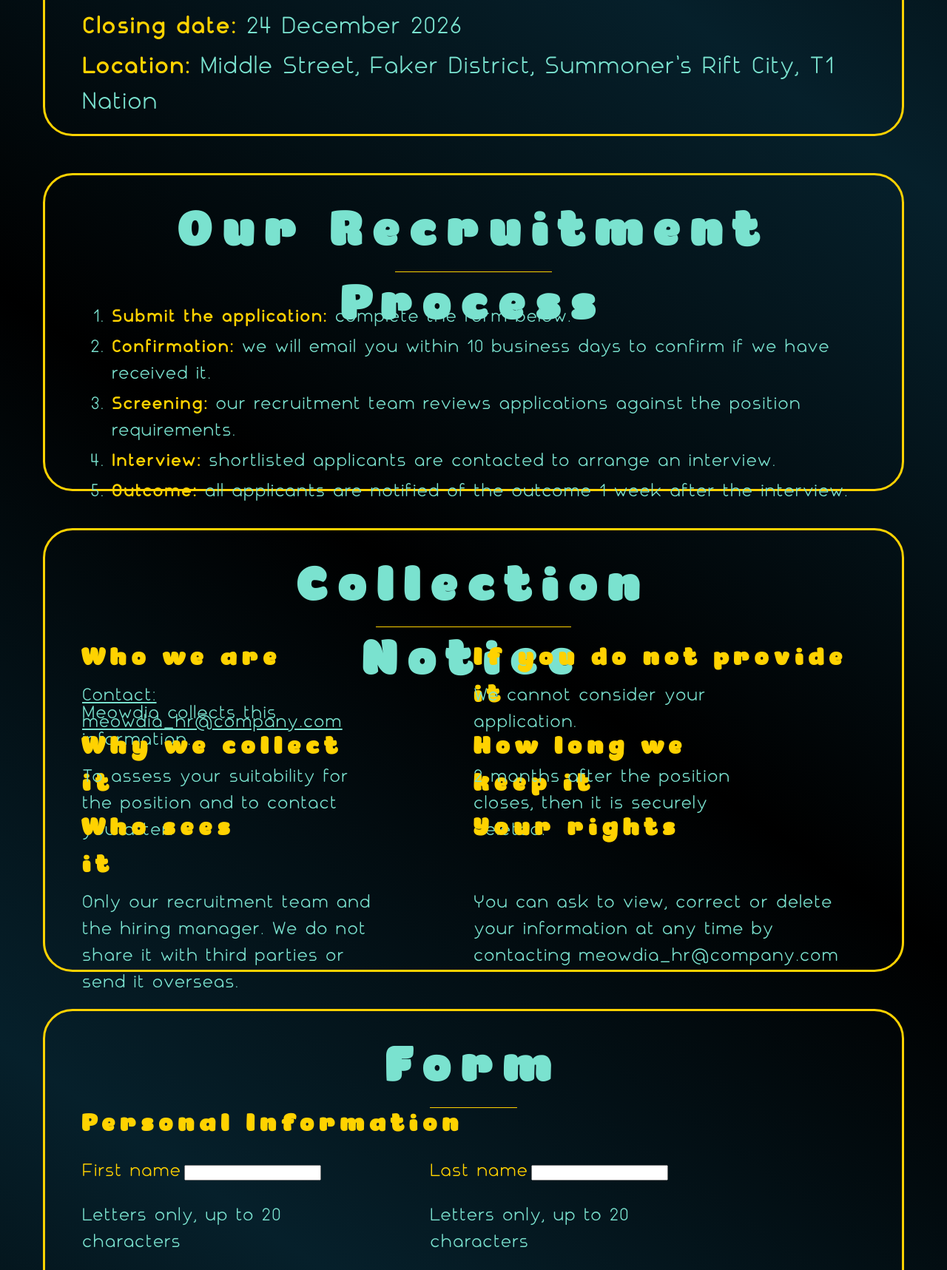
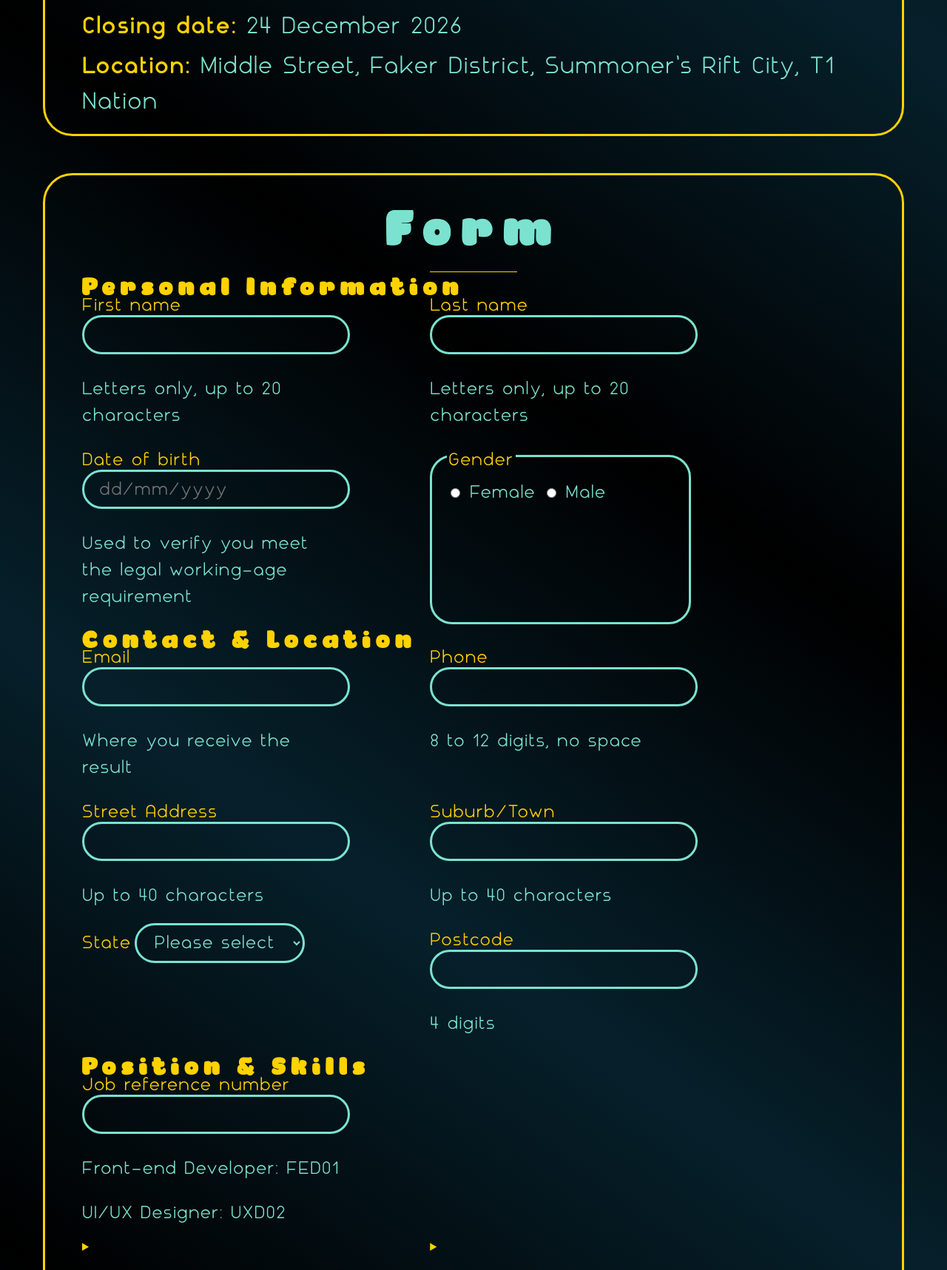
Before and after one commit to bachcodetinh/gito_gatos, a PHP site: page /apply.html in a window 1280 px wide. Shown: the part 744-2461 px from the top of the page at 74% size. Run offline with PHP 8.4, Linux system fonts and the light colour scheme.

Commit message:
done coloring form

```diff
--- a/apply.html
+++ b/apply.html
@@ -91,7 +91,7 @@
         </div>
     </header>
 
-    <section id="recruit_process">
+    <!-- <section id="recruit_process">
         <h2 class="heading cyan process">Our Recruitment Process</h2>
         <div class="yel_bar process"></div>
         <ol class="norm_text cyan" id="re_pro_list">
@@ -135,7 +135,7 @@
         <p class="norm_text cyan six">You can ask to view, correct or delete your information at any time by contacting
             meowdia_hr@company.com</p>
 
-    </section>
+    </section> -->
 
     <section id="form_sec">
 
@@ -147,22 +147,22 @@
 
             <div id="first_name">
                 <label for="F_name" class="norm_text yellow">First name</label>
-                <input type="text" id="F_name" name="F_name" pattern="^[a-z]{1-20}$" maxlength="20" required>
+                <input class="norm_text cyan input" type="text" id="F_name" name="F_name" pattern="^[a-z]{1-20}$" maxlength="20" required>
                 <p class="norm_text cyan">Letters only, up to 20 characters</p>
             </div>
             <div id="last_name">
                 <label for="L_name" class="norm_text yellow">Last name</label>
-                <input type="text" id="L_name" name="L_name" pattern="^[a-z]{1-20}$" maxlength="20" required>
+                <input class="norm_text cyan input" type="text" id="L_name" name="L_name" pattern="^[a-z]{1-20}$" maxlength="20" required>
                 <p class="norm_text cyan">Letters only, up to 20 characters</p>
             </div>
             <div id="dob">
                 <label for="dob" class="norm_text yellow">Date of birth</label>
-                <input type="text" id="dob" pattern="^\d{2}/\d{2}/\d{4}$" name="bdate" placeholder="dd/mm/yyyy"
+                <input class="norm_text cyan input" type="text" id="dob" pattern="^\d{2}/\d{2}/\d{4}$" name="bdate" placeholder="dd/mm/yyyy"
                     required>
                 <p class="norm_text cyan">Used to verify you meet the legal working-age requirement</p>
             </div>
 
-            <fieldset id="gender">
+            <fieldset class="norm_text cyan input" id="gender">
                 <legend class="norm_text yellow">Gender</legend>
                 <input type="radio" id="Female" name="gender" value="Female" required />
                 <label for="Female" class="norm_text cyan">Female</label>
@@ -174,27 +174,27 @@
 
             <div id="email">
                 <label for="email" class="norm_text yellow">Email</label>
-                <input type="email" id="email" name="email" required>
+                <input class="norm_text cyan input" type="email" id="email" name="email" required>
                 <p class="norm_text cyan">Where you receive the result</p>
             </div>
             <div id="phone">
                 <label for="phone" class="norm_text yellow">Phone</label>
-                <input type="text" id="phone" name="phone" pattern="^\d{8,12}$" maxlength="12" required>
+                <input class="norm_text cyan input" type="text" id="phone" name="phone" pattern="^\d{8,12}$" maxlength="12" required>
                 <p class="norm_text cyan">8 to 12 digits, no space</p>
             </div>
             <div id="address">
                 <label for="street" class="norm_text yellow">Street Address</label>
-                <input type="text" id="street" name="street" maxlength="40" required>
+                <input class="norm_text cyan input" type="text" id="street" name="street" maxlength="40" required>
                 <p class="norm_text cyan">Up to 40 characters</p>
             </div>
             <div id="suburb">
                 <label for="suburb" class="norm_text yellow">Suburb/Town</label>
-                <input type="text" id="suburb" name="suburb" maxlength="40" required>
+                <input class="norm_text cyan input" type="text" id="suburb" name="suburb" maxlength="40" required>
                 <p class="norm_text cyan">Up to 40 characters</p>
             </div>
             <div id="state">
                 <label for="state" class="norm_text yellow">State</label>
-                <select name="state" id="state" required>
+                <select class="norm_text cyan input" name="state" id="state" required>
                     <option value="">Please select</option>
                     <option>VIC</option>
                     <option>NSW</option>
@@ -208,14 +208,14 @@
             </div>
             <div id="postcode">
                 <label for="postcode" class="norm_text yellow">Postcode</label>
-                <input type="text" id="postcode" name="postcode" pattern="^\d{4}$" maxlength="4" required>
+                <input class="norm_text cyan input" type="text" id="postcode" name="postcode" pattern="^\d{4}$" maxlength="4" required>
                 <p class="norm_text cyan">4 digits</p>
             </div>
 
             <h2 class="sub_heading yellow pos_skill">Position & Skills</h2>
             <div id="ref_num">
                 <label class="norm_text yellow" for="ref_num">Job reference number</label>
-                <input type="text" id="ref_num" name="ref_num" pattern="^[A-Z]{3}[0-9]{2}$" maxlength="5" required>
+                <input class="norm_text cyan input" type="text" id="ref_num" name="ref_num" pattern="^[A-Z]{3}[0-9]{2}$" maxlength="5" required>
                 <p class="norm_text cyan">Front-end Developer: FED01</p>
                 <p class="norm_text cyan">UI/UX Designer: UXD02</p>
             </div>
@@ -336,7 +336,7 @@
             </details>
             <div id="other">
                 <label class="norm_text yellow" for="other_skill">Other Skills Optional</label>
-                <textarea class="norm_text cyan" id="other_skill" name="other_skill" rows="4"
+                <textarea class="norm_text cyan input" id="other_skill" name="other_skill" rows="4"
                     cols="40">Type anything that you think is valuable for this position...</textarea>
             </div>
             <div id="consent">
@@ -346,16 +346,16 @@
                     information I provide in this form to assess my application.</label>
             </div>
             <div id="submit_reset">
-                <input type="submit" value="Apply">
-                <input type="reset" value="Reset form">
+                <input class=" norm_text cyan button input" type="submit" value="Apply">
+                <input class=" norm_text cyan button input" type="reset" value="Reset form">
             </div>
         </form>
     </section>
 
     <div id="end_button">
-        <a class="norm_text cyan" href="./jobs.html">Return to Jobs</a>
-        <a class="norm_text cyan" href="#top">Back to Top</a>
-        <a class="norm_text cyan" href="./about.html">About Meowdia</a>
+        <a class="norm_text cyan button" href="./jobs.html">Return to Jobs</a>
+        <a class="norm_text cyan button" href="#top">Back to Top</a>
+        <a class="norm_text cyan button" href="./about.html">About Meowdia</a>
     </div>
     <div id="footer">
         <img src="images/catface.png" alt="footer_cat"
--- a/mon_css/apply_form.css
+++ b/mon_css/apply_form.css
@@ -140,4 +140,6 @@
     grid-column: 7 / span 5;
     grid-row: 15 / span 1;
     margin-top: 20px;
+    display: flex;
+    gap: 10px;
 }
--- a/mon_css/apply_var_style.css
+++ b/mon_css/apply_var_style.css
@@ -64,14 +64,23 @@
     border-radius: 40px;
 }
 
-#end_button>a {
+.button{
     border: 3px solid var(--main-color);
     border-radius: 30px;
 }
 
-#end_button>a:hover {
+.button:hover {
     background-color: var(--main-color);
     color: var(--background-color);
+}
+
+.input {
+    background-color: rgba(0, 0, 0, 0);
+    padding-left: 20px;
+    padding-right: 20px;
+    padding-bottom: 10px;
+    border: 3px solid var(--main-color);
+    border-radius: 30px;
 }
 
 header,
```
